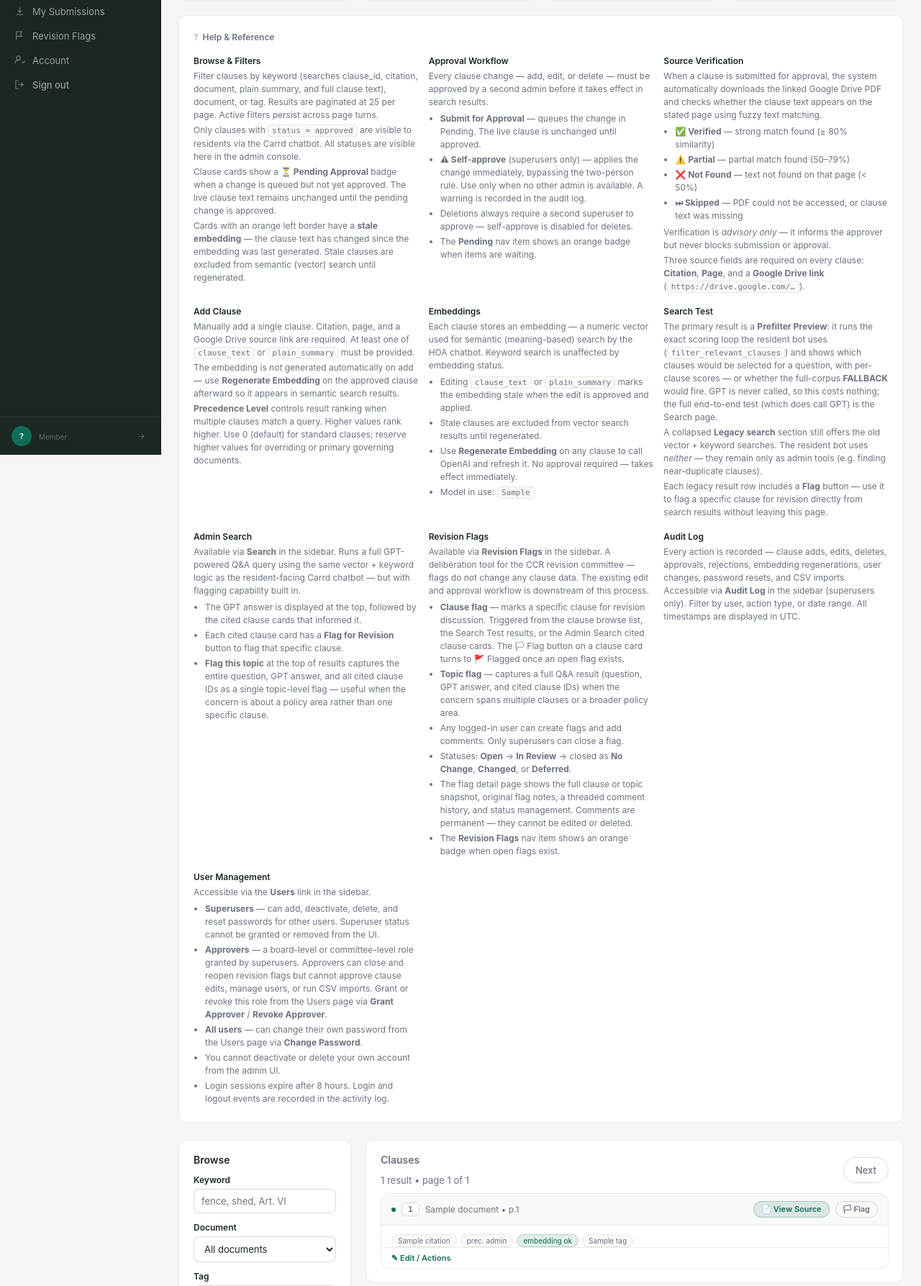
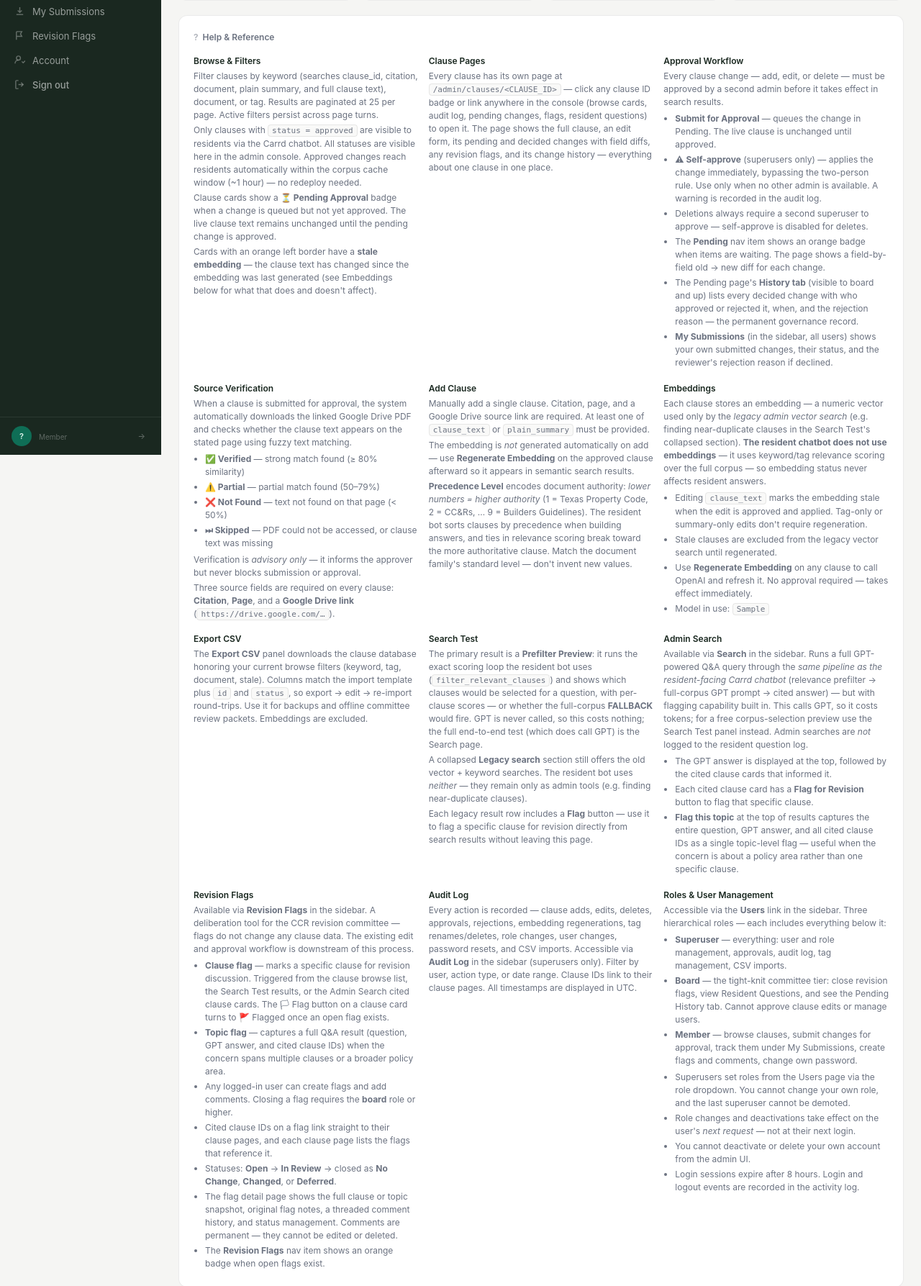
Before and after one commit to tmasters2876/hoa-backend, a Flask app: template templates/admin_index.html in a window 1280 px wide, after a click on "Help & Reference". Shown: the part 168-1955 px from the top of the page at 72% size. Run offline with Flask 3, Linux system fonts and the light colour scheme; the template is opened without the code that fills it: most values are stand-ins (such as "Sample title", 1, 10 or a date in 2020).

Commit message:
Docs pass: item status audit + Help & Reference panel refresh
ADMIN_IMPROVEMENTS.md:
- Status legend + audit: #4 marked REDUNDANT (covered by #18's clause
  page); #8/#12/#13/#15/#16/#17 marked CHANGED with banners explaining
  what shipped work altered; #2 confirmed valid as written
- Codebase orientation refreshed (roles model, TTL cache, 14 templates,
  build_field_diff/_score_clauses seams); sequencing table now a status
  table; standing rule added: the Help panel is core — update it with
  every user-visible change

admin_index.html Help & Reference panel:
- Fixed wrong precedence explanation (lower = higher authority, was
  inverted) and stale claims (superuser 'cannot be granted from UI',
  'only superusers close flags', Admin Search 'vector + keyword logic')
- Embeddings section now states the resident bot doesn't use embeddings
- New sections: Clause Pages, Resident Questions (board+), Tag
  Management (superuser), Export CSV; Roles & User Management rewritten
  for the three-tier model incl. next-request enforcement
- Approval Workflow documents the History tab and My Submissions

CLAUDE.md: pending-work table updated (tag audit is a UI task, help
panel done + standing rule, is_approver drop queued); template list
current.

Co-Authored-By: Claude Fable 5 <noreply@anthropic.com>

```diff
--- a/templates/admin_index.html
+++ b/templates/admin_index.html
@@ -50,9 +50,13 @@
     <div class="help-section">
       <h3>Browse &amp; Filters</h3>
       <p>Filter clauses by keyword (searches clause_id, citation, document, plain summary, and full clause text), document, or tag. Results are paginated at 25 per page. Active filters persist across page turns.</p>
-      <p>Only clauses with <code>status = approved</code> are visible to residents via the Carrd chatbot. All statuses are visible here in the admin console.</p>
+      <p>Only clauses with <code>status = approved</code> are visible to residents via the Carrd chatbot. All statuses are visible here in the admin console. Approved changes reach residents automatically within the corpus cache window (~1 hour) — no redeploy needed.</p>
       <p>Clause cards show a <strong>⏳ Pending Approval</strong> badge when a change is queued but not yet approved. The live clause text remains unchanged until the pending change is approved.</p>
-      <p>Cards with an orange left border have a <strong>stale embedding</strong> — the clause text has changed since the embedding was last generated. Stale clauses are excluded from semantic (vector) search until regenerated.</p>
+      <p>Cards with an orange left border have a <strong>stale embedding</strong> — the clause text has changed since the embedding was last generated (see Embeddings below for what that does and doesn't affect).</p>
+    </div>
+    <div class="help-section">
+      <h3>Clause Pages</h3>
+      <p>Every clause has its own page at <code>/admin/clauses/&lt;CLAUSE_ID&gt;</code> — click any clause ID badge or link anywhere in the console (browse cards, audit log, pending changes, flags, resident questions) to open it. The page shows the full clause, an edit form, its pending and decided changes with field diffs, any revision flags, and its change history — everything about one clause in one place.</p>
     </div>
     <div class="help-section">
       <h3>Approval Workflow</h3>
@@ -61,7 +65,9 @@
         <li><strong>Submit for Approval</strong> — queues the change in Pending. The live clause is unchanged until approved.</li>
         <li><strong>⚠ Self-approve</strong> (superusers only) — applies the change immediately, bypassing the two-person rule. Use only when no other admin is available. A warning is recorded in the audit log.</li>
         <li>Deletions always require a second superuser to approve — self-approve is disabled for deletes.</li>
-        <li>The <strong>Pending</strong> nav item shows an orange badge when items are waiting.</li>
+        <li>The <strong>Pending</strong> nav item shows an orange badge when items are waiting. The page shows a field-by-field old → new diff for each change.</li>
+        <li>The Pending page's <strong>History tab</strong> (visible to board and up) lists every decided change with who approved or rejected it, when, and the rejection reason — the permanent governance record.</li>
+        <li><strong>My Submissions</strong> (in the sidebar, all users) shows your own submitted changes, their status, and the reviewer's rejection reason if declined.</li>
       </ul>
     </div>
     <div class="help-section">
@@ -80,7 +86,7 @@
       <h3>Add Clause</h3>
       <p>Manually add a single clause. Citation, page, and a Google Drive source link are required. At least one of <code>clause_text</code> or <code>plain_summary</code> must be provided.</p>
       <p>The embedding is <em>not</em> generated automatically on add — use <strong>Regenerate Embedding</strong> on the approved clause afterward so it appears in semantic search results.</p>
-      <p><strong>Precedence Level</strong> controls result ranking when multiple clauses match a query. Higher values rank higher. Use 0 (default) for standard clauses; reserve higher values for overriding or primary governing documents.</p>
+      <p><strong>Precedence Level</strong> encodes document authority: <em>lower numbers = higher authority</em> (1 = Texas Property Code, 2 = CC&amp;Rs, … 9 = Builders Guidelines). The resident bot sorts clauses by precedence when building answers, and ties in relevance scoring break toward the more authoritative clause. Match the document family's standard level — don't invent new values.</p>
     </div>
     {% if is_superuser %}
     <div class="help-section">
@@ -104,13 +110,24 @@
     {% endif %}
     <div class="help-section">
       <h3>Embeddings</h3>
-      <p>Each clause stores an embedding — a numeric vector used for semantic (meaning-based) search by the HOA chatbot. Keyword search is unaffected by embedding status.</p>
+      <p>Each clause stores an embedding — a numeric vector used only by the <em>legacy admin vector search</em> (e.g. finding near-duplicate clauses in the Search Test's collapsed section). <strong>The resident chatbot does not use embeddings</strong> — it uses keyword/tag relevance scoring over the full corpus — so embedding status never affects resident answers.</p>
       <ul>
-        <li>Editing <code>clause_text</code> or <code>plain_summary</code> marks the embedding stale when the edit is approved and applied.</li>
-        <li>Stale clauses are excluded from vector search results until regenerated.</li>
+        <li>Editing <code>clause_text</code> marks the embedding stale when the edit is approved and applied. Tag-only or summary-only edits don't require regeneration.</li>
+        <li>Stale clauses are excluded from the legacy vector search until regenerated.</li>
         <li>Use <strong>Regenerate Embedding</strong> on any clause to call OpenAI and refresh it. No approval required — takes effect immediately.</li>
         <li>Model in use: <code>{{ embedding_model }}</code></li>
       </ul>
+    </div>
+    {% if is_superuser %}
+    <div class="help-section">
+      <h3>Tag Management</h3>
+      <p><strong>Superusers only</strong>, via <strong>Tags</strong> in the sidebar. Lists every distinct tag with its clause count. Renames apply across <em>all</em> clauses immediately (no two-person approval) and are audit-logged per clause; renaming into an existing tag merges them; Delete removes a tag everywhere. New names are always UPPERCASE — the corpus convention. Mixed-case tags are badged for cleanup.</p>
+      <p>Tags matter: the resident bot's relevance scoring weights tag matches 3× over incidental text matches, so clean tags directly improve answers. Tag changes reach residents within the corpus cache window (~1 hour) and never require embedding regeneration.</p>
+    </div>
+    {% endif %}
+    <div class="help-section">
+      <h3>Export CSV</h3>
+      <p>The <strong>Export CSV</strong> panel downloads the clause database honoring your current browse filters (keyword, tag, document, stale). Columns match the import template plus <code>id</code> and <code>status</code>, so export → edit → re-import round-trips. Use it for backups and offline committee review packets. Embeddings are excluded.</p>
     </div>
     <div class="help-section">
       <h3>Search Test</h3>
@@ -120,20 +137,33 @@
     </div>
     <div class="help-section">
       <h3>Admin Search</h3>
-      <p>Available via <strong>Search</strong> in the sidebar. Runs a full GPT-powered Q&amp;A query using the same vector + keyword logic as the resident-facing Carrd chatbot — but with flagging capability built in.</p>
+      <p>Available via <strong>Search</strong> in the sidebar. Runs a full GPT-powered Q&amp;A query through the <em>same pipeline as the resident-facing Carrd chatbot</em> (relevance prefilter → full-corpus GPT prompt → cited answer) — but with flagging capability built in. This calls GPT, so it costs tokens; for a free corpus-selection preview use the Search Test panel instead. Admin searches are <em>not</em> logged to the resident question log.</p>
       <ul>
         <li>The GPT answer is displayed at the top, followed by the cited clause cards that informed it.</li>
         <li>Each cited clause card has a <strong>Flag for Revision</strong> button to flag that specific clause.</li>
         <li><strong>Flag this topic</strong> at the top of results captures the entire question, GPT answer, and all cited clause IDs as a single topic-level flag — useful when the concern is about a policy area rather than one specific clause.</li>
       </ul>
     </div>
+    {% if is_superuser or is_approver %}
+    <div class="help-section">
+      <h3>Resident Questions</h3>
+      <p><strong>Board and up</strong>, via <strong>Resident Questions</strong> in the sidebar. Every question residents ask the Carrd chatbot is logged automatically — question, answer, cited clauses (linked to their clause pages), and prefilter telemetry. Admin-console searches are deliberately excluded.</p>
+      <ul>
+        <li><strong>FALLBACK</strong> rows are the gold: the relevance prefilter found too little signal, meaning the governing documents probably don't cover that topic clearly. Filter to "Fallback only" to build the committee's gap list.</li>
+        <li>"No citations" filters to answers GPT couldn't ground in any clause.</li>
+        <li>Whimsy questions ("who made you?") are logged but hidden by default — toggle "Include whimsy" to see them.</li>
+        <li>Privacy: no IP or identity is stored; retention is 24 months.</li>
+      </ul>
+    </div>
+    {% endif %}
     <div class="help-section">
       <h3>Revision Flags</h3>
       <p>Available via <strong>Revision Flags</strong> in the sidebar. A deliberation tool for the CCR revision committee — flags do not change any clause data. The existing edit and approval workflow is downstream of this process.</p>
       <ul>
         <li><strong>Clause flag</strong> — marks a specific clause for revision discussion. Triggered from the clause browse list, the Search Test results, or the Admin Search cited clause cards. The 🏳 Flag button on a clause card turns to 🚩 Flagged once an open flag exists.</li>
         <li><strong>Topic flag</strong> — captures a full Q&amp;A result (question, GPT answer, and cited clause IDs) when the concern spans multiple clauses or a broader policy area.</li>
-        <li>Any logged-in user can create flags and add comments. Only superusers can close a flag.</li>
+        <li>Any logged-in user can create flags and add comments. Closing a flag requires the <strong>board</strong> role or higher.</li>
+        <li>Cited clause IDs on a flag link straight to their clause pages, and each clause page lists the flags that reference it.</li>
         <li>Statuses: <strong>Open</strong> → <strong>In Review</strong> → closed as <strong>No Change</strong>, <strong>Changed</strong>, or <strong>Deferred</strong>.</li>
         <li>The flag detail page shows the full clause or topic snapshot, original flag notes, a threaded comment history, and status management. Comments are permanent — they cannot be edited or deleted.</li>
         <li>The <strong>Revision Flags</strong> nav item shows an orange badge when open flags exist.</li>
@@ -141,15 +171,19 @@
     </div>
     <div class="help-section">
       <h3>Audit Log</h3>
-      <p>Every action is recorded — clause adds, edits, deletes, approvals, rejections, embedding regenerations, user changes, password resets, and CSV imports. Accessible via <strong>Audit Log</strong> in the sidebar (superusers only). Filter by user, action type, or date range. All timestamps are displayed in UTC.</p>
+      <p>Every action is recorded — clause adds, edits, deletes, approvals, rejections, embedding regenerations, tag renames/deletes, role changes, user changes, password resets, and CSV imports. Accessible via <strong>Audit Log</strong> in the sidebar (superusers only). Filter by user, action type, or date range. Clause IDs link to their clause pages. All timestamps are displayed in UTC.</p>
     </div>
     <div class="help-section">
-      <h3>User Management</h3>
-      <p>Accessible via the <strong>Users</strong> link in the sidebar.</p>
+      <h3>Roles &amp; User Management</h3>
+      <p>Accessible via the <strong>Users</strong> link in the sidebar. Three hierarchical roles — each includes everything below it:</p>
       <ul>
-        <li><strong>Superusers</strong> — can add, deactivate, delete, and reset passwords for other users. Superuser status cannot be granted or removed from the UI.</li>
-        <li><strong>Approvers</strong> — a board-level or committee-level role granted by superusers. Approvers can close and reopen revision flags but cannot approve clause edits, manage users, or run CSV imports. Grant or revoke this role from the Users page via <strong>Grant Approver</strong> / <strong>Revoke Approver</strong>.</li>
-        <li><strong>All users</strong> — can change their own password from the Users page via <strong>Change Password</strong>.</li>
+        <li><strong>Superuser</strong> — everything: user and role management, approvals, audit log, tag management, CSV imports.</li>
+        <li><strong>Board</strong> — the tight-knit committee tier: close revision flags, view Resident Questions, and see the Pending History tab. Cannot approve clause edits or manage users.</li>
+        <li><strong>Member</strong> — browse clauses, submit changes for approval, track them under My Submissions, create flags and comments, change own password.</li>
+      </ul>
+      <ul>
+        <li>Superusers set roles from the Users page via the role dropdown. You cannot change your own role, and the last superuser cannot be demoted.</li>
+        <li>Role changes and deactivations take effect on the user's <em>next request</em> — not at their next login.</li>
         <li>You cannot deactivate or delete your own account from the admin UI.</li>
         <li>Login sessions expire after 8 hours. Login and logout events are recorded in the activity log.</li>
       </ul>
```
Also changed, not shown: ADMIN_IMPROVEMENTS.md (+53 -24 lines), CLAUDE.md (+10 -5 lines).
